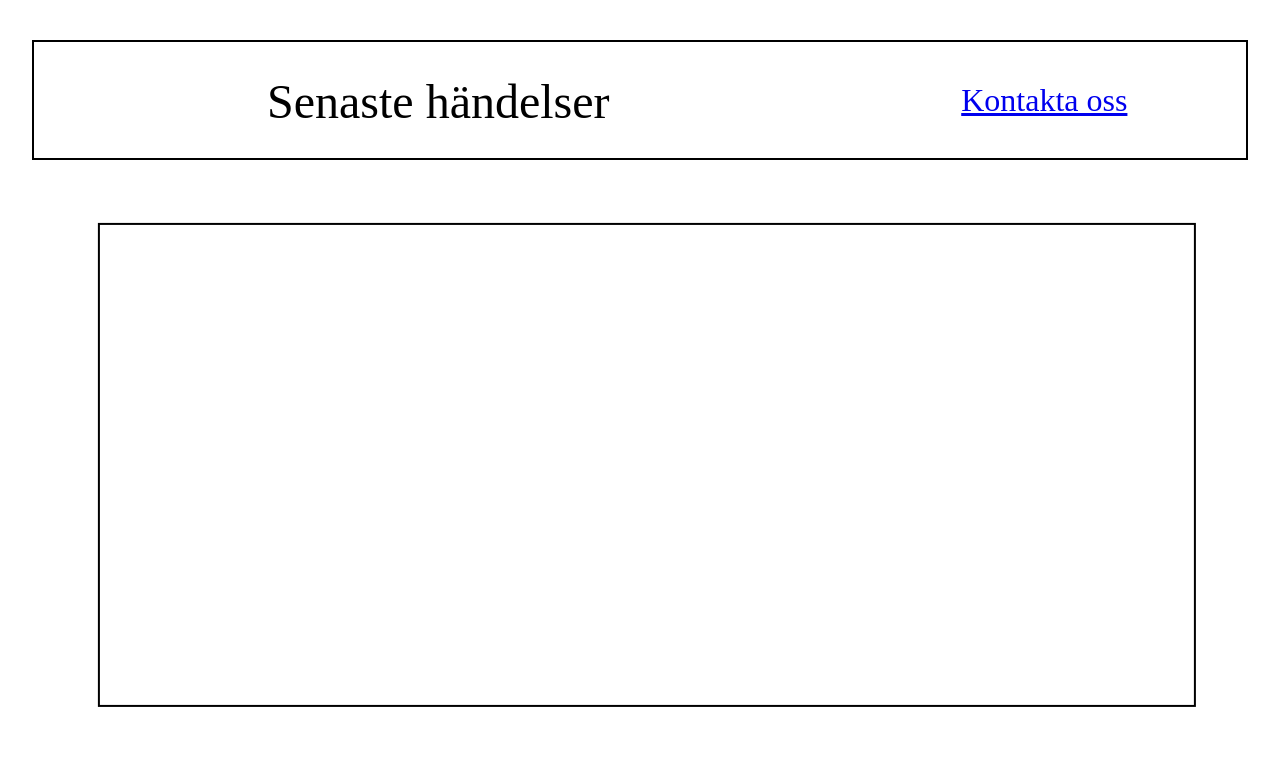
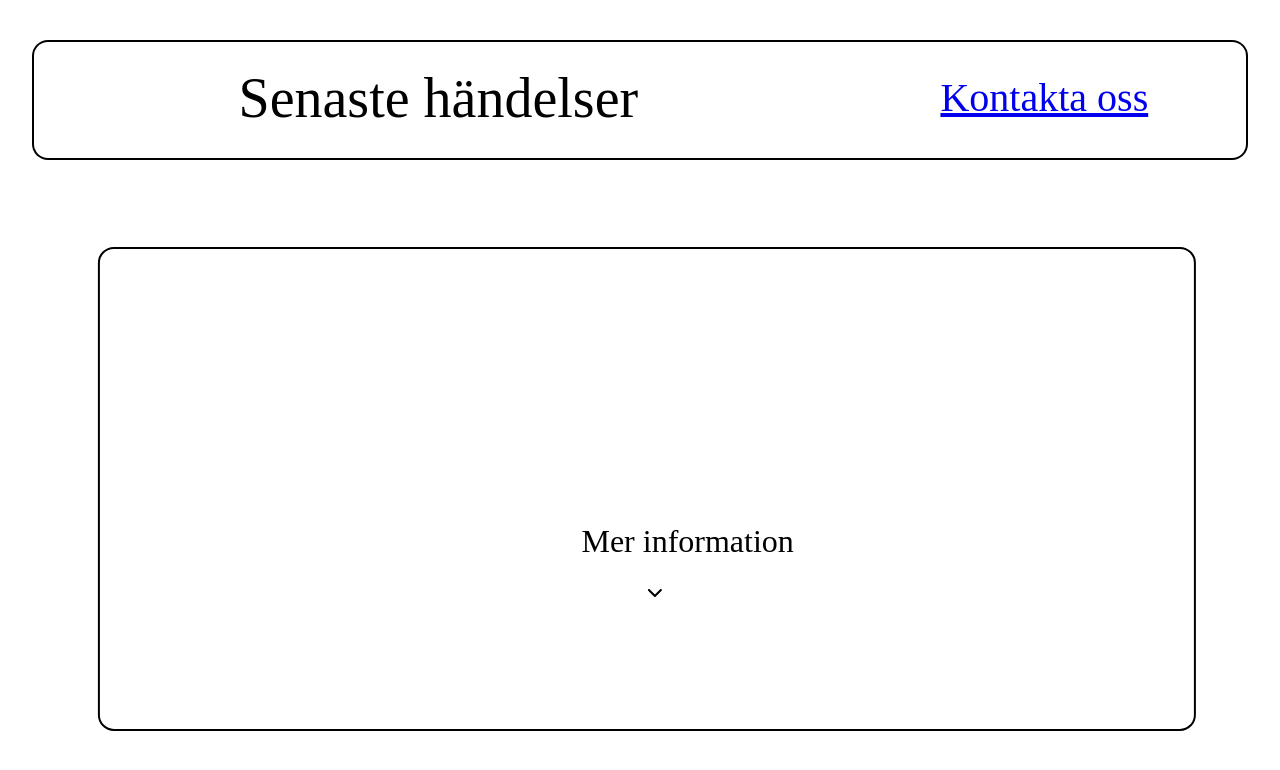
Before and after one commit to Elm2006/Pension-r, a plain HTML site: page index.html in a window 1280 px wide. Drawn offline with Linux system fonts and the light colour scheme.

Commit message:
animationer

```diff
--- a/index.html
+++ b/index.html
@@ -19,16 +19,20 @@
             <main>
                 <div class="händelserContainer">
                     <div class="förstaHändelse">
-
+                        <p>Mer information</p>
+                        <svg xmlns="http://www.w3.org/2000/svg" height="16" width="16" viewBox="0 0 512 512"><path d="M233.4 406.6c12.5 12.5 32.8 12.5 45.3 0l192-192c12.5-12.5 12.5-32.8 0-45.3s-32.8-12.5-45.3 0L256 338.7 86.6 169.4c-12.5-12.5-32.8-12.5-45.3 0s-12.5 32.8 0 45.3l192 192z"/></svg>
                     </div>
                     <div>
-
+                        <p>Mer information</p>
+                        <svg xmlns="http://www.w3.org/2000/svg" height="16" width="16" viewBox="0 0 512 512"><path d="M233.4 406.6c12.5 12.5 32.8 12.5 45.3 0l192-192c12.5-12.5 12.5-32.8 0-45.3s-32.8-12.5-45.3 0L256 338.7 86.6 169.4c-12.5-12.5-32.8-12.5-45.3 0s-12.5 32.8 0 45.3l192 192z"/></svg>
                     </div>
                     <div>
-
+                        <p>Mer information</p>
+                        <svg xmlns="http://www.w3.org/2000/svg" height="16" width="16" viewBox="0 0 512 512"><path d="M233.4 406.6c12.5 12.5 32.8 12.5 45.3 0l192-192c12.5-12.5 12.5-32.8 0-45.3s-32.8-12.5-45.3 0L256 338.7 86.6 169.4c-12.5-12.5-32.8-12.5-45.3 0s-12.5 32.8 0 45.3l192 192z"/></svg>
                     </div>
                     <div>
-
+                        <p>Mer information</p>
+                        <svg xmlns="http://www.w3.org/2000/svg" height="16" width="16" viewBox="0 0 512 512"><path d="M233.4 406.6c12.5 12.5 32.8 12.5 45.3 0l192-192c12.5-12.5 12.5-32.8 0-45.3s-32.8-12.5-45.3 0L256 338.7 86.6 169.4c-12.5-12.5-32.8-12.5-45.3 0s-12.5 32.8 0 45.3l192 192z"/></svg>
                     </div>
                     <div id="sistaHändelse">
 
--- a/style.css
+++ b/style.css
@@ -15,24 +15,28 @@ header{
     text-align: center;
     align-items: center;
     border: black solid 2px;
+    border-top-left-radius: 16px;
+    border-bottom-left-radius: 16px;
     border-right: none;
 }
 
 header > p{
-    margin: 4vmin;
-    font-size: 6vmin;
+    margin: 3vmin;
+    font-size: 7vmin;
 }
 
 nav{
     text-align: center;
     align-items: center;
     border: black solid 2px;
+    border-top-right-radius: 16px;
+    border-bottom-right-radius: 16px;
     border-left: none;
 }
 
 nav > a > p{
-    margin: 5vmin;
-    font-size: 4vmin;
+    margin: 4vmin;
+    font-size: 5vmin;
 }
 
 main{
@@ -49,6 +53,7 @@ main{
 
 .händelserContainer > div{
     border: 2px solid black;
+    border-radius: 16px;
     width: 90%;
     height: 80%;
     top: 50%;
@@ -56,20 +61,45 @@ main{
     transform: translate(6%, 13%);
 }
 
-.händelserContainer :not(.förstaHändelse) {
+.förstaHändelse{
+    margin-top: 2%;
+}
+
+.händelserContainer div:not(.förstaHändelse) {
     margin-top: 10%;
 }
 
-#sistaHändelse{
-    margin-bottom: 7%;
+.händelserContainer > div:hover {
+    background-color: #ffab40; /* Atte- Mörkare orange vid hover */
+    transform: translate(6%, 13%) scale(1.02); /* Atte- Lätt förstoringseffekt vid hover */
+    transition: background-color 0.3s, transform 0.3s; /* Atte- Smidig övergångseffekt */
+    top: 50%;
+    left: 50%;
 }
 
-footer{
-    grid-column: span 2; /*Gör så att footer tar upp båda kolumnerna*/
+#sistaHändelse{
+    margin-bottom: 5%;
+}
+
+.händelserContainer > div > p{
+    margin-top: 25%;
+    margin-left: 44%;
+    margin-bottom: 0;
+    font-size: 4vmin;
+}
+
+.händelserContainer > div > svg{
+    margin-left: 50%;
+    margin-bottom: 1%;
+    font-size: 4vmin;
+}
+
+/*footer{
+    grid-column: span 2; Gör så att footer tar upp båda kolumnerna
     border-top: black solid 2px;
 }
 
 footer > *{
     margin: 2.5vmin;
     font-size: 4vmin;
-}
+}*/
```
